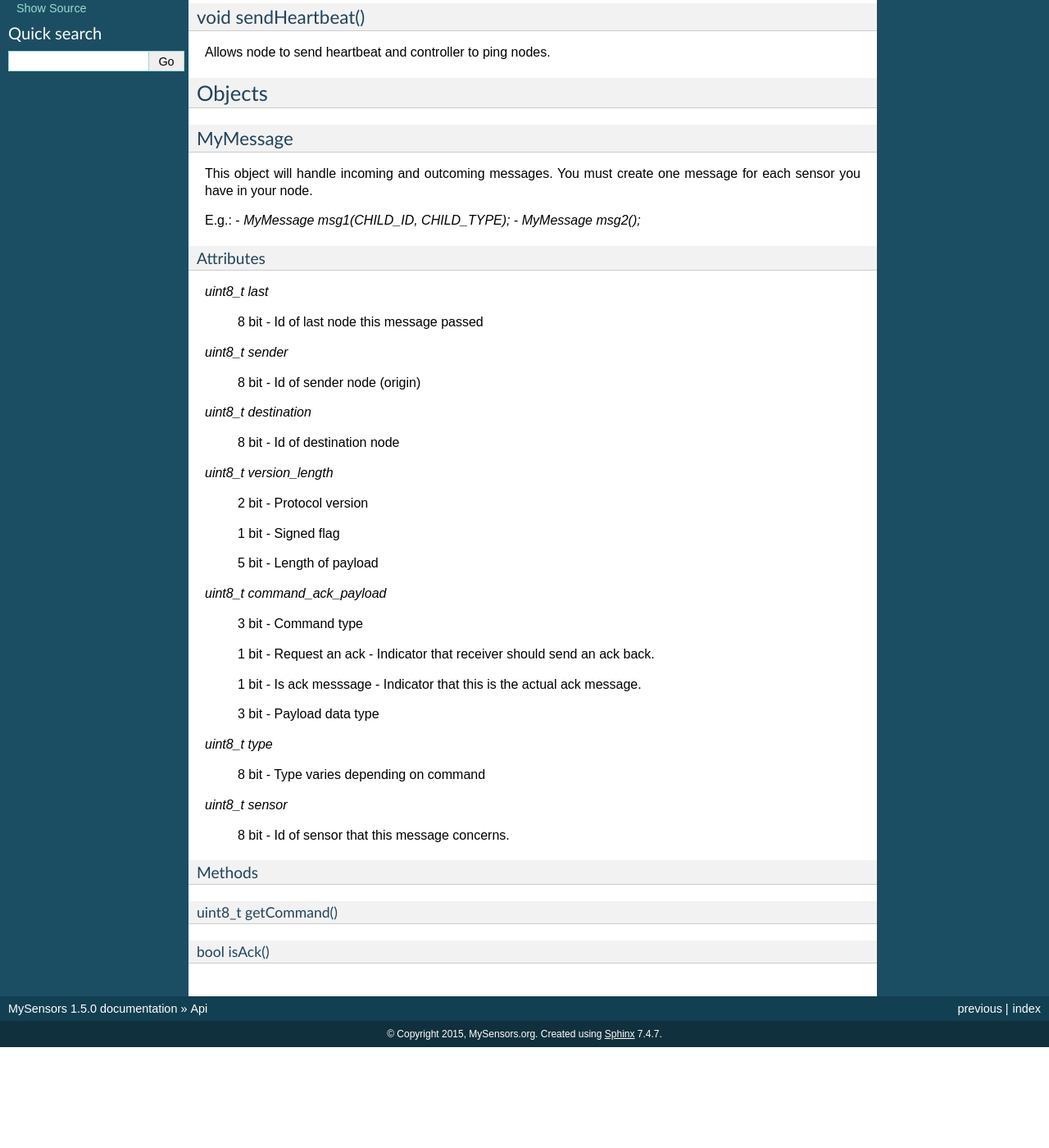
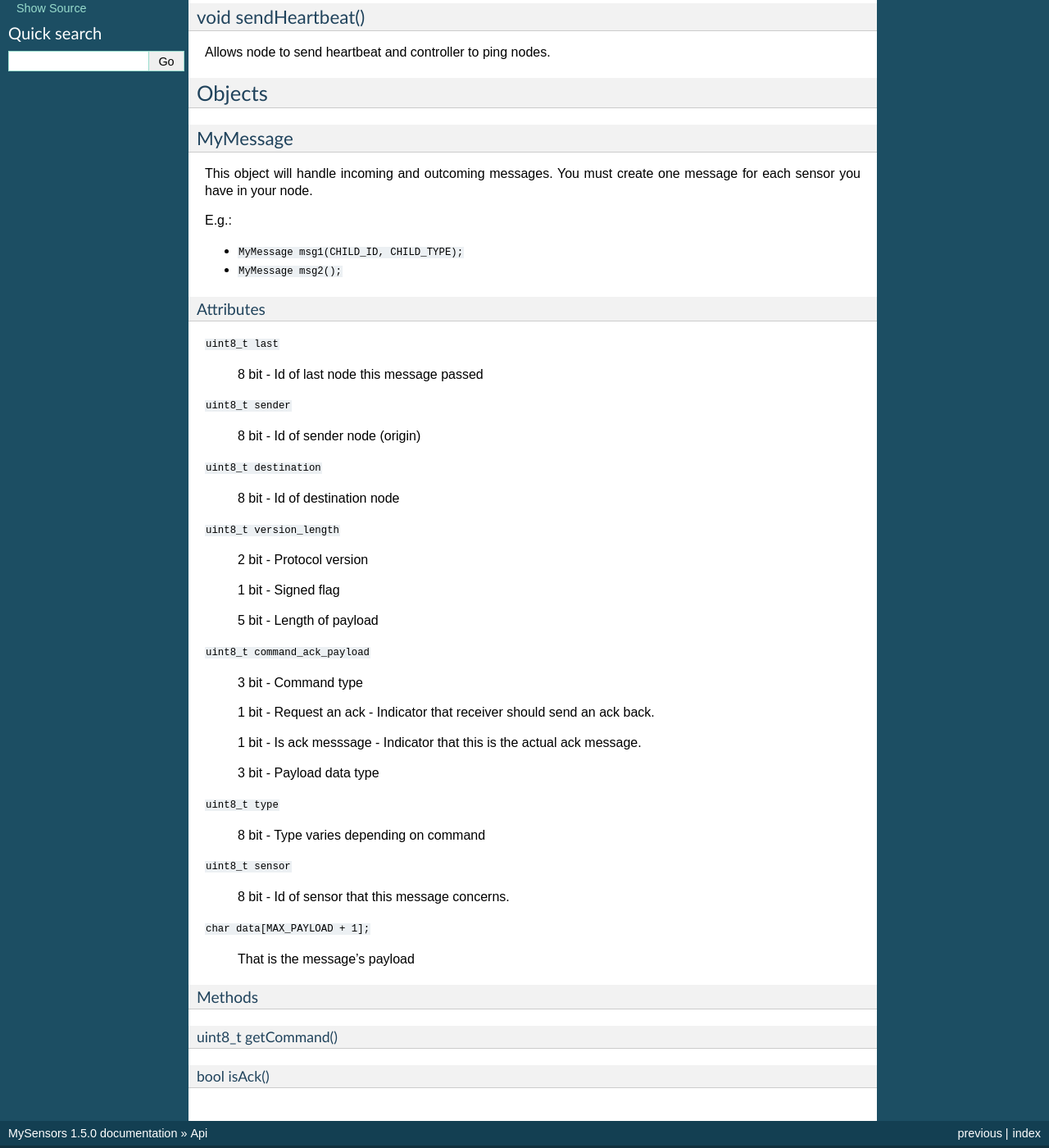
Before and after one commit to alfredocdmiranda/MySensors, a Sphinx documentation site: the page built from docs/api.rst, in a window 1280 px wide and 1400 px high, scrolled down 409 px. Shown: the whole window at 82% size. Built offline with Sphinx 7.4.7, drawn with Linux system fonts in a browser that asks for light colours; before the commit the page ends 1686 px from its top, so only the background shows below that; part of the change alters nothing that is shown.

```diff
--- a/docs/api.rst
+++ b/docs/api.rst
@@ -35,25 +35,26 @@ This object will handle incoming and outcoming messages. You must create one
 message for each sensor you have in your node.
 
 E.g.:
-- `MyMessage msg1(CHILD_ID, CHILD_TYPE);`
-- `MyMessage msg2();`
+
+- :code:`MyMessage msg1(CHILD_ID, CHILD_TYPE);`
+- :code:`MyMessage msg2();`
 
 Attributes
 ----------
 
-`uint8_t last`
+:code:`uint8_t last`
 
     8 bit - Id of last node this message passed
 
-`uint8_t sender`
+:code:`uint8_t sender`
 
     8 bit - Id of sender node (origin)
 
-`uint8_t destination`
+:code:`uint8_t destination`
 
     8 bit - Id of destination node
 
-`uint8_t version_length`
+:code:`uint8_t version_length`
 
     2 bit - Protocol version
 
@@ -61,7 +62,7 @@ Attributes
 
     5 bit - Length of payload
 
-`uint8_t command_ack_payload`
+:code:`uint8_t command_ack_payload`
 
     3 bit - Command type
 
@@ -71,13 +72,17 @@ Attributes
 
     3 bit - Payload data type
 
-`uint8_t type`
+:code:`uint8_t type`
 
     8 bit - Type varies depending on command
 
-`uint8_t sensor`
+:code:`uint8_t sensor`
 
     8 bit - Id of sensor that this message concerns.
+
+:code:`char data[MAX_PAYLOAD + 1];`
+
+    That is the message's payload
 
 Methods
 -------
```
